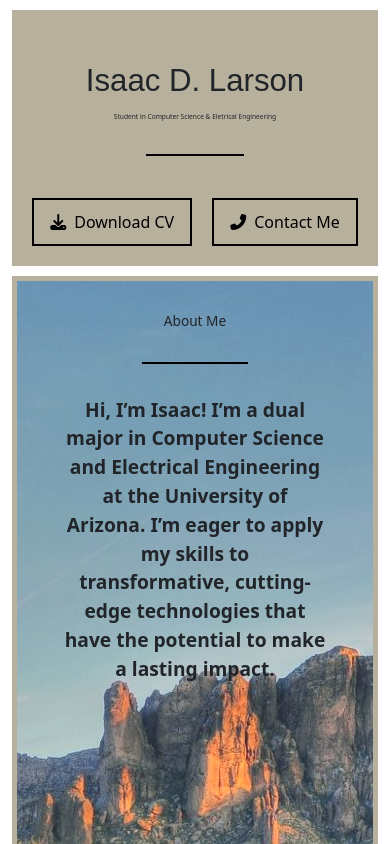
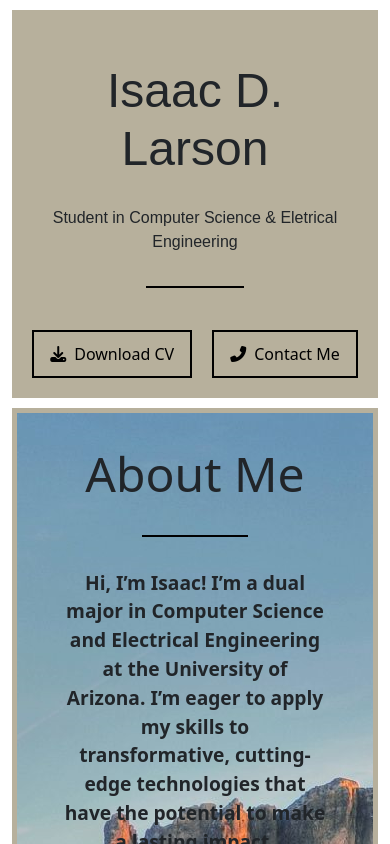
Before and after one commit to Isaacdl2/MyWebsite, a React (Vite) app in the folder react-app/: page / in a window 390 px wide. Built offline with nearby package versions, Linux system fonts and the light colour scheme.

Commit message:
mobile font size changes

```diff
--- a/react-app/src/components/GridLayout.css
+++ b/react-app/src/components/GridLayout.css
@@ -424,12 +424,28 @@ body {
   .square-1 h2 {
     padding-top: 2rem; /* Padding between heading and line */
     font-family: Arial, Helvetica, sans-serif;
-    font-size: 8vw; /* Responsive font size */
+    font-size: 3rem; /* Responsive font size */
+    margin: 0; /* Remove default margin */
+  }
+
+  .square-1 p,
+  .square-4 p {
+    padding-top: 1rem; /* Padding between heading and line */
+    font-family: Arial, Helvetica, sans-serif;
+    font-size: 1rem; /* Responsive font size */
     margin: 0; /* Remove default margin */
   }
 
   .square-3 {
     min-height: 600px;
+  }
+
+  .square-3 h2 {
+    position: relative;
+    font: roboto;
+    font-size: 3rem; /* Responsive font size */
+    text-align: center;
+    padding-top: 2rem;
   }
 
   .square-3 p {
@@ -476,4 +492,18 @@ body {
   .square-6 p {
     font-size: 1rem;
   }
+
+  .square-6 h1,
+  .square-5 h1,
+  .square-4 h2 {
+    position: relative;
+    font: roboto;
+    font-size: 3rem; /* Responsive font size */
+    text-align: center;
+    padding-top: 2rem;
+  }
+
+  .square-4 {
+    padding-bottom: 100px;
+  }
 }
```
